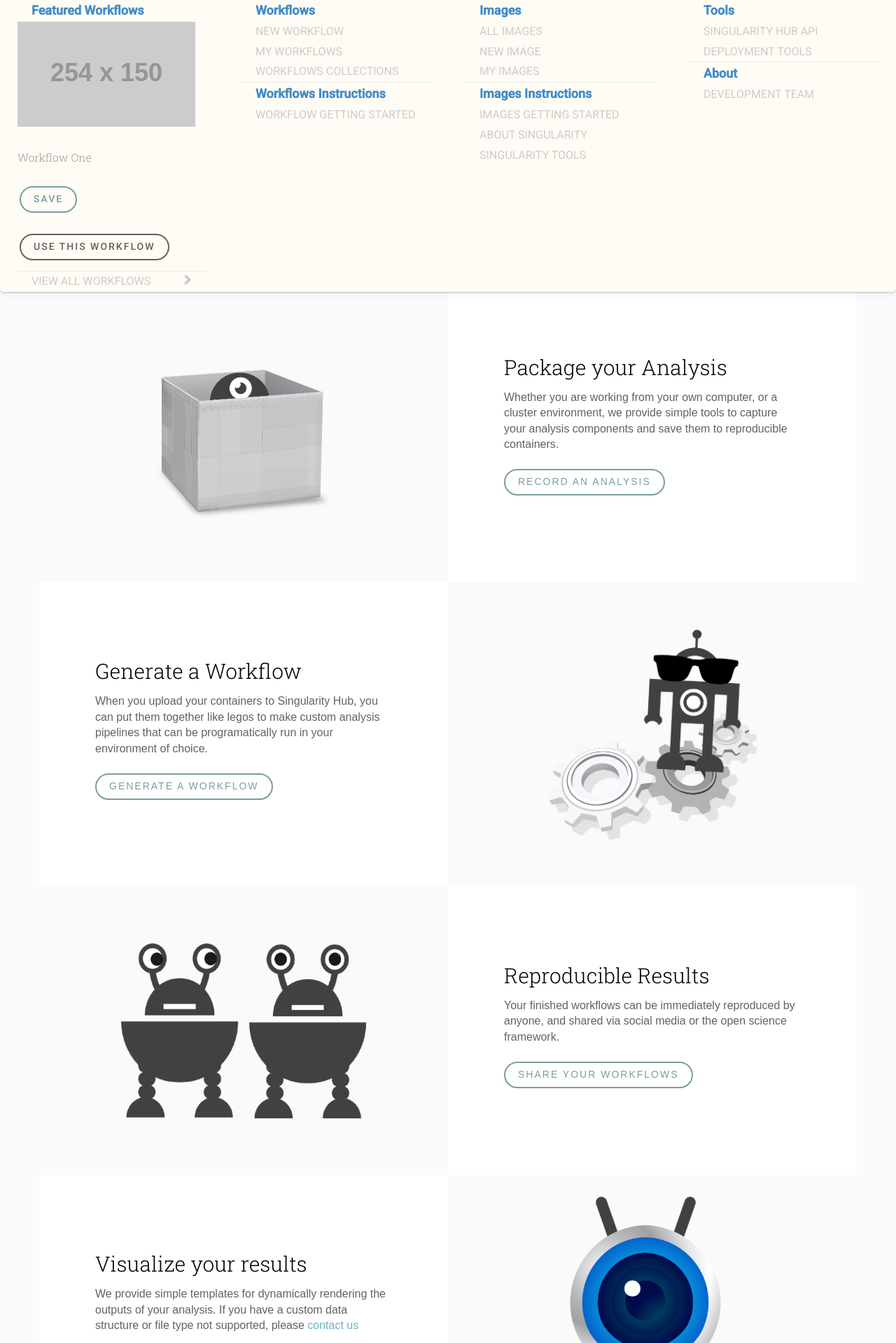
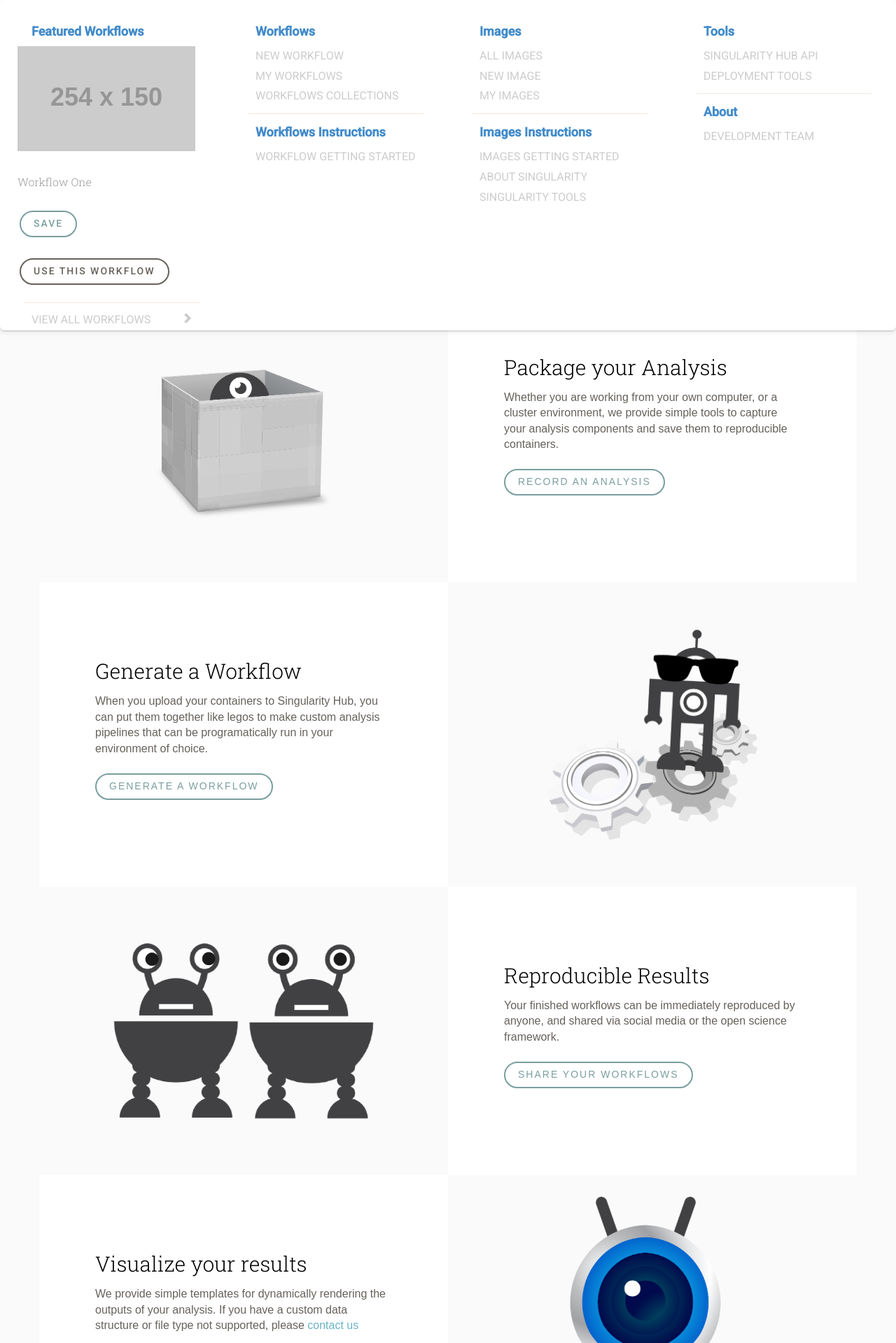
Before and after one commit to alaindomissy/singularity-hub, a Django app: page / in a window 1280 px wide, after a click on "START". Shown: the part 71-1990 px from the top of the page at 70% size. Run offline with Django 3.2, Linux system fonts and the light colour scheme; grey boxes labelled with a size stand in for pictures from a placeholder-image service; some libraries are stand-ins or nearby versions.

Commit message:
fixing up spacing of home drop down menus

```diff
--- a/shub/apps/main/static/css/nav.css
+++ b/shub/apps/main/static/css/nav.css
@@ -15,6 +15,8 @@ body {
 .mega-dropdown {
   position: static !important;
   width:100%;
+  background-color: white !important;
+  top: 92px;
 }
 .mega-dropdown-menu {
     padding: 20px 0px;
@@ -68,6 +70,7 @@ body {
   color: #428bca;
   font-size: 18px;
   font-weight:bold;
+  margin-bottom: 5px;
 }
 .mega-dropdown-menu form {
     margin:3px 20px;
--- a/shub/apps/main/static/css/paper-dashboard.css
+++ b/shub/apps/main/static/css/paper-dashboard.css
@@ -1609,7 +1609,7 @@ textarea.form-control {
 }
 .dropdown-menu .divider {
   background-color: #F1EAE0;
-  margin: 0px;
+  margin: 10px;
 }
 .select .dropdown-menu {
   border-radius: 0 0 10px 10px;
@@ -2878,9 +2878,8 @@ textarea.form-control {
   }
   .off-canvas-sidebar .divider {
     height: 1px;
-    margin: 10px 0;
-  }
-
+    margin: 10px;
+  }
   .nav-open .navbar-collapse {
     -webkit-transform: translate3d(0px, 0, 0);
     -moz-transform: translate3d(0px, 0, 0);
--- a/shub/apps/main/templates/main/index.html
+++ b/shub/apps/main/templates/main/index.html
@@ -21,7 +21,7 @@
             <li class="dropdown mega-dropdown">
                 <a href="#" class="dropdown-toggle" data-toggle="dropdown">Start <span class="glyphicon glyphicon-chevron-down pull-right"></span></a>
 
-                <ul class="dropdown-menu mega-dropdown-menu row">
+                <ul class="dropdown-menu mega-dropdown-menu row" style="background-color:white; padding-top:30px">
                     <li class="col-sm-3">
                         <ul>
                             <li class="dropdown-header">Featured Workflows</li>
@@ -129,7 +129,7 @@
 
 <!-- Reproducible Results -->
 <div class="fh5co-portfolio-item ">
-    <div class="fh5co-portfolio-figure animate-box" style="background-image: url(static/img/reproducible_robots.png); background-size: 350px 250px;"></div>
+    <div class="fh5co-portfolio-figure animate-box" style="background-image: url(static/img/reproducible_robots.png); background-size: 370px 250px;"></div>
     <div class="fh5co-portfolio-description">
         <h2>Reproducible Results</h2>
         <p>Your finished workflows can be immediately reproduced by anyone, and shared via social media or the open science framework.</p>
```
